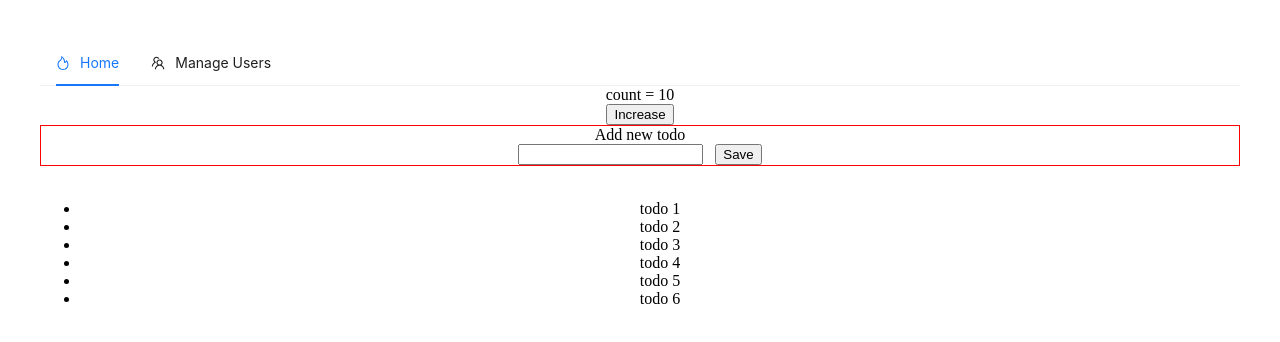
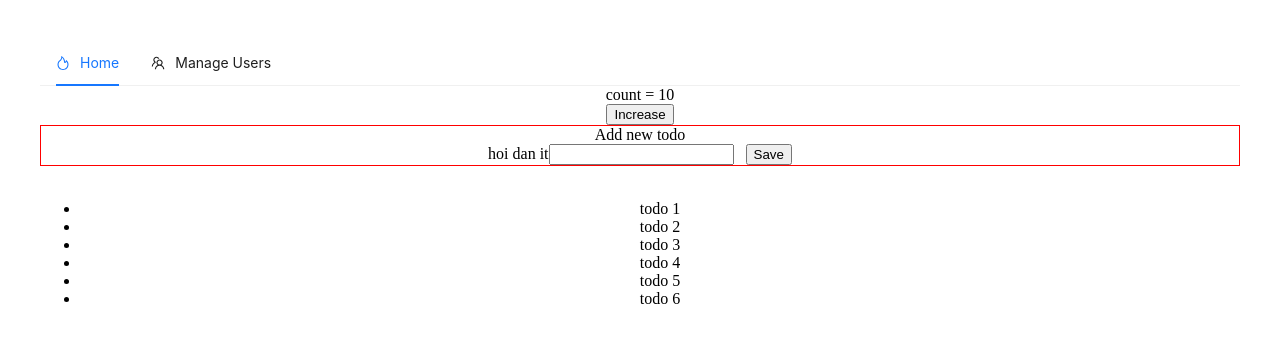
Before and after one commit to hiep10272543/02-react-vite-admin-final, a React (Vite) app: page / in a window 1280 px wide. Shown: the top 342 px of the page. Built offline with nearby package versions, Linux system fonts and the light colour scheme; no server answers.

Commit message:
video 82

```diff
--- a/src/App.tsx
+++ b/src/App.tsx
@@ -1,5 +1,13 @@
 import { useState } from "react";
 import InputTodo from "./todo/input.todo"
+
+const EricComponent = () => {
+  return (
+    <div>
+      i'm eric
+    </div>
+  )
+}
 
 function App() {
 
@@ -28,6 +36,7 @@ function App() {
       <div className="parent" id="eric" >
         <div className="child"></div>
       </div>
+
       <InputTodo
         name={name}
         age={age}
@@ -37,7 +46,10 @@ function App() {
 
         listTodo={listTodo}
         setListTodo={setListTodo}
-      />
+      >
+        <span>hoi dan it</span>
+        {/* <EricComponent /> */}
+      </InputTodo>
 
       <br />
       <ul>
--- a/src/todo/input.todo.tsx
+++ b/src/todo/input.todo.tsx
@@ -12,7 +12,8 @@ interface IProps {
     abc?: string; //optional
     ericFunction: (value: string) => void;
     listTodo: string[];
-    setListTodo: (v: string[]) => void
+    setListTodo: (v: string[]) => void;
+    children: React.ReactNode;
 }
 
 
@@ -36,6 +37,7 @@ const InputTodo = (props: IProps) => {
     return (
         <div style={{ border: "1px solid red" }}>
             <div>Add new todo</div>
+            {props.children}
             <input
                 value={todo}
                 type="text"
```
